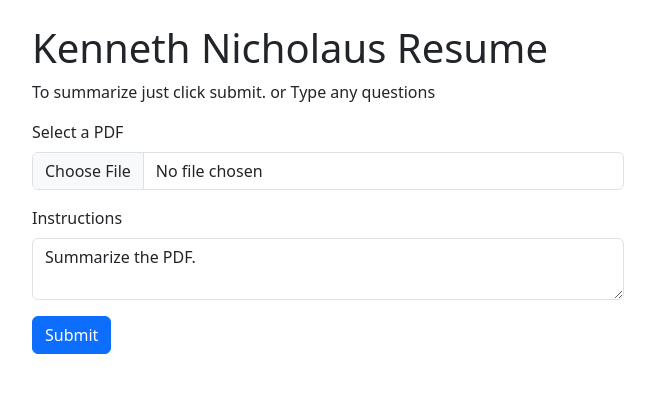
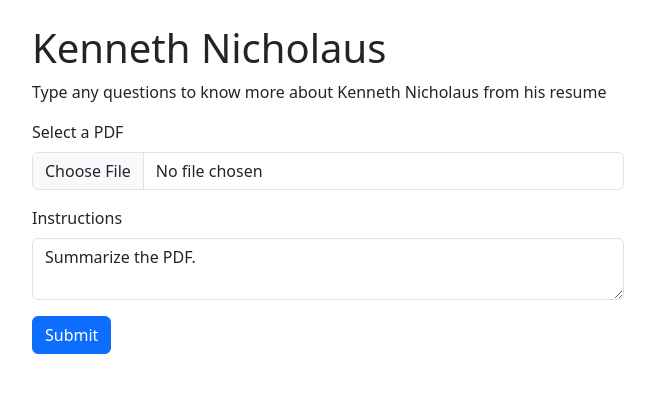
Before and after one commit to kennicholaus121212/summarize, a Flask app: page / in a window 1280 px wide. Shown: the top 393 px of the page, without its empty margins (312-967 px from the left). Run offline with Flask 3, Linux system fonts and the light colour scheme; some libraries are stand-ins or nearby versions.

Commit message:
added  app 2 and app 1

```diff
--- a/app2.py
+++ b/app2.py
@@ -40,7 +40,7 @@ class UploadForm(FlaskForm):
     # )
     pdf_file = 'Resume1.pdf'  # Load 'Resume1.pdf' automatically
 
-    text_input = TextAreaField(label="Instructions", default="Summarize the PDF.")
+    text_input = TextAreaField(label="Instructions", default="Summarize Kenneth Nicholaus resume in 20 lines.")
     submit = SubmitField()
 
 
@@ -52,7 +52,7 @@ model = GenerativeModel("gemini-1.5-pro-preview-0409")
 
 
 generation_config = GenerationConfig(
-    temperature=0.3,
+    temperature=0.2,
     top_p=0.6,
     candidate_count=1,
     max_output_tokens=8192,
@@ -80,7 +80,7 @@ def index():
         # Check if the text is too long for the model
         if word_count < 1000000:
             # Create the prompt
-            prompt = f"{form.text_input.data} The PDF data contains Kenneth Nicholaus resume. He is interested in a generative ai architect position. You as a candidate respond in a professional way emphasizing his AI skills and experience. Use information only from the PDF to respond.\n\nPDF:\n{combined_text}"
+            prompt = f"{form.text_input.data} The PDF data contains Kenneth Nicholaus resume. He is interested in a generative ai architect position. You should respond in a professional way emphasizing his generative AI skills and experience. Use information only from the PDF to respond.\n\nPDF:\n{combined_text}"
 
             # Generate the response
             response = model.generate_content(
--- a/templates/index.html
+++ b/templates/index.html
@@ -4,8 +4,8 @@
 {% from 'bootstrap5/form.html' import render_form, render_field, render_form_row %}
 
 {% block content %}
-<h1>Kenneth Nicholaus Resume</h1>
-<p>To summarize just click submit. or Type any questions</p>
+<h1>Kenneth Nicholaus</h1>
+<p>Type any questions to know more about Kenneth Nicholaus from his resume</p>
 
 {{ render_form(upload_form) }}
 
--- a/templates/pdf_results.html
+++ b/templates/pdf_results.html
@@ -4,7 +4,7 @@
 {% from 'bootstrap5/pagination.html' import render_pager, render_pagination %}
 
 {% block content %}
-<h1>Results</h1>
+<h1>Prompt Results</h1>
 
 <p><a href="/">< Go Back</a></p>
 
```
Also changed, not shown: 1 other file.
